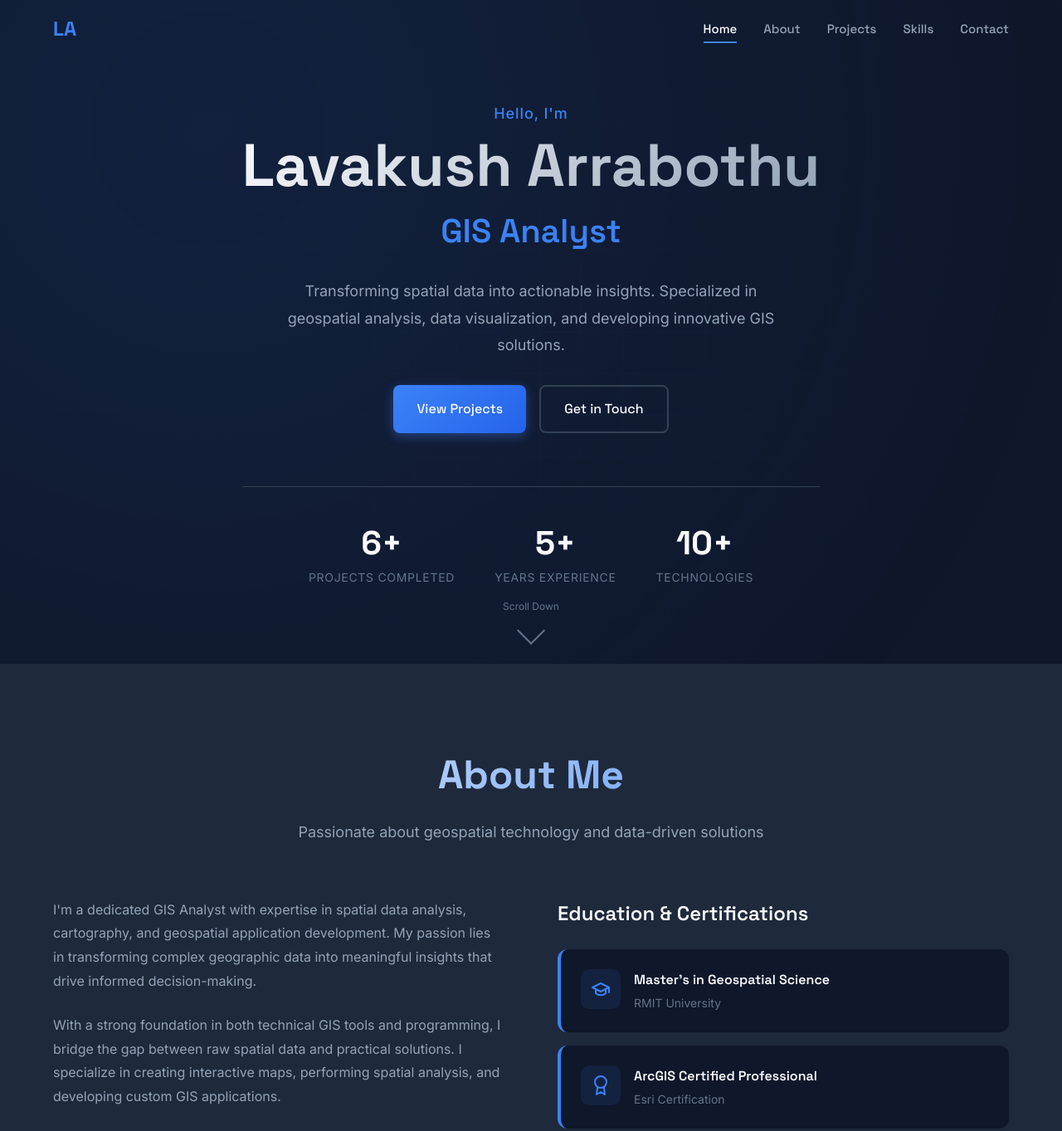
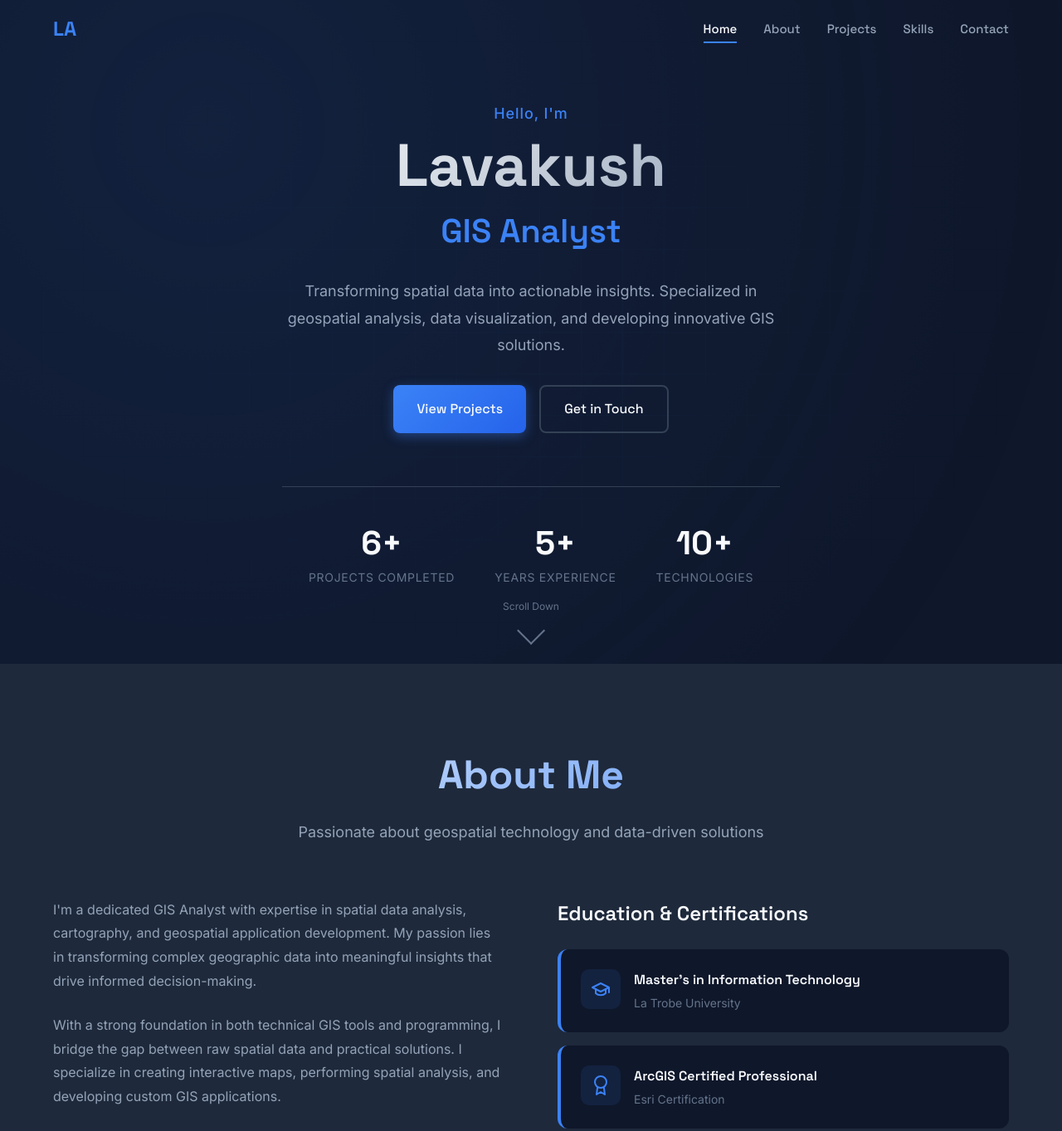
Before and after one commit to LavakushDev/Portfolio_Site, a plain HTML site: page index.html in a window 1280 px wide. Shown: the top 1363 px of the page at 83% size. Drawn offline with Linux system fonts and the light colour scheme.

Commit message:
Update name and education details in index.html

```diff
--- a/index.html
+++ b/index.html
@@ -35,7 +35,7 @@
         <div class="hero-content">
             <div class="hero-text">
                 <p class="hero-greeting">Hello, I'm</p>
-                <h1 class="hero-name">Lavakush Arrabothu</h1>
+                <h1 class="hero-name">Lavakush</h1>
                 <h2 class="hero-title">GIS Analyst</h2>
                 <p class="hero-description">
                     Transforming spatial data into actionable insights. Specialized in geospatial analysis,
@@ -124,8 +124,8 @@
                                 <svg xmlns="http://www.w3.org/2000/svg" width="24" height="24" viewBox="0 0 24 24" fill="none" stroke="currentColor" stroke-width="2" stroke-linecap="round" stroke-linejoin="round"><path d="M22 10v6M2 10l10-5 10 5-10 5z"/><path d="M6 12v5c3 3 9 3 12 0v-5"/></svg>
                             </div>
                             <div class="education-text">
-                                <h4>Master's in Geospatial Science</h4>
-                                <p>RMIT University</p>
+                                <h4>Master's in Information Technology</h4>
+                                <p>La Trobe University</p>
                             </div>
                         </div>
                         <div class="education-item">
```
